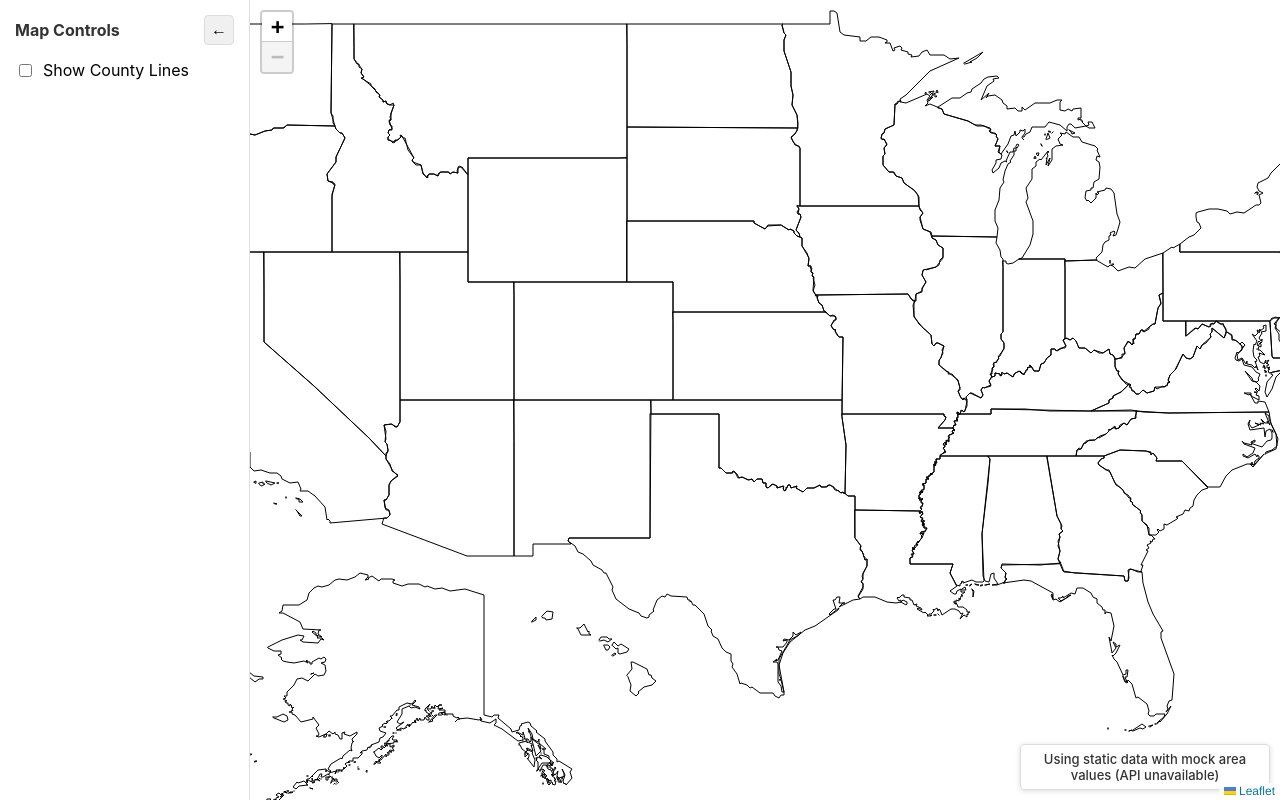
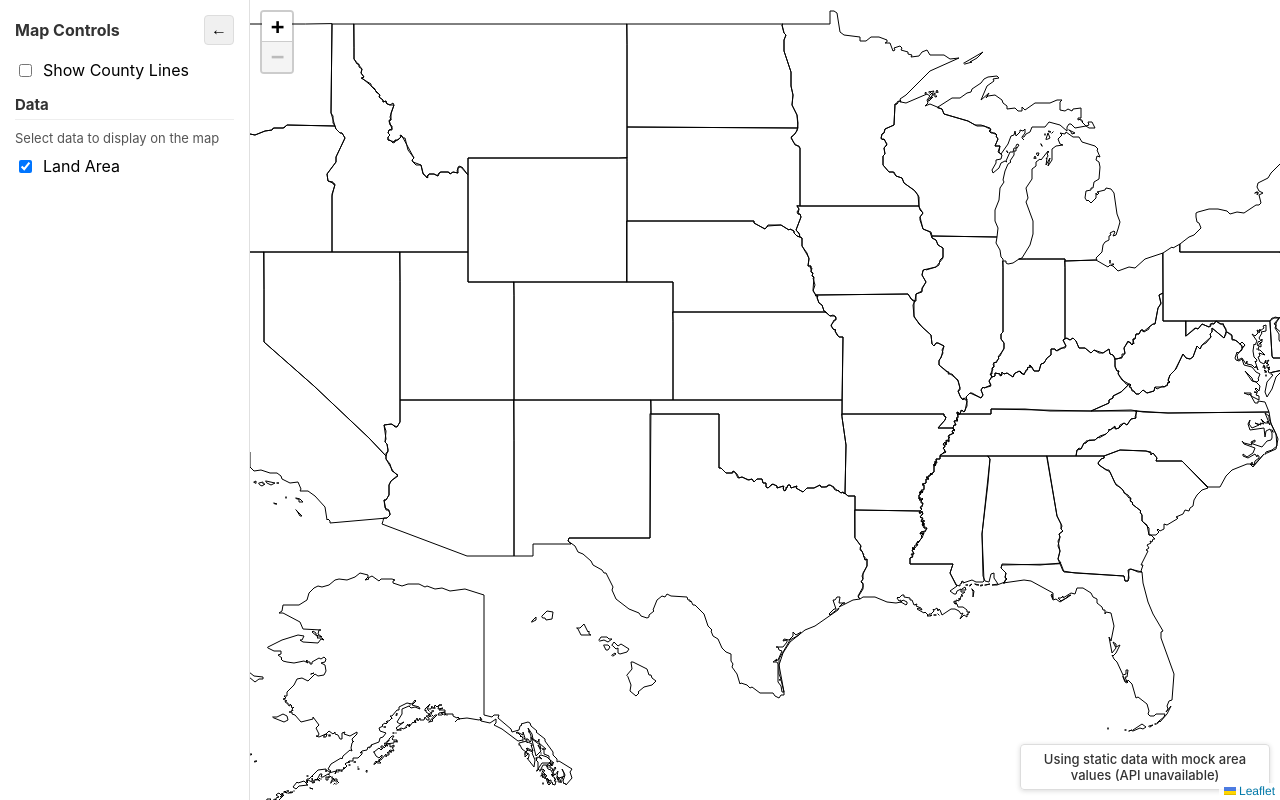
Before and after one commit to beardedjohnwick/AIDataViz, a React (Create React App) app in the folder MapData/frontend/: page / in a window 1280 px wide. Built offline with nearby package versions, Linux system fonts and the light colour scheme; no server answers.

Commit message:
Update frontend map components

```diff
--- a/MapData/frontend/src/components/ControlPanel.js
+++ b/MapData/frontend/src/components/ControlPanel.js
@@ -3,7 +3,9 @@ import './MapStyles.css';
 
 function ControlPanel({
   countyToggle,
-  onCountyToggle
+  onCountyToggle,
+  showAreaInTooltip,
+  onAreaToggle
 }) {
   const [collapsed, setCollapsed] = useState(false);
 
@@ -35,6 +37,21 @@ function ControlPanel({
             <span className="toggle-label">Show County Lines</span>
           </label>
         </div>
+
+        <div className="control-panel-section">
+          <h4 className="section-title">Data</h4>
+          <div className="data-controls">
+            <p className="data-description">Select data to display on the map</p>
+            <label className="control-toggle">
+              <input
+                type="checkbox"
+                checked={showAreaInTooltip}
+                onChange={onAreaToggle}
+              />
+              <span className="toggle-label">Land Area</span>
+            </label>
+          </div>
+        </div>
       </div>
     </div>
   );
--- a/MapData/frontend/src/components/CountyLayers.js
+++ b/MapData/frontend/src/components/CountyLayers.js
@@ -2,7 +2,7 @@ import React from 'react';
 import { GeoJSON, useMap } from 'react-leaflet';
 import './MapStyles.css';
 
-function CountyLayers({ data, onCountySelected }) {
+function CountyLayers({ data, onCountySelected, showAreaInTooltip }) {
   // Get access to the map instance
   const map = useMap();
 
@@ -25,7 +25,7 @@ function CountyLayers({ data, onCountySelected }) {
     // Add tooltip with county name and area
     if (feature.properties) {
       const countyName = feature.properties.name || 'Unknown';
-      const areaContent = feature.properties.area_sq_miles !== undefined
+      const areaContent = showAreaInTooltip && feature.properties.area_sq_miles !== undefined
         ? `<br>Area: ${formatArea(feature.properties.area_sq_miles)} sq mi`
         : '';
 
@@ -85,8 +85,10 @@ function CountyLayers({ data, onCountySelected }) {
     return null;
   }
 
+  // Use key to force re-render when showAreaInTooltip changes
   return (
     <GeoJSON
+      key={`counties-${showAreaInTooltip}`}
       data={data}
       style={countyStyle}
       onEachFeature={onEachFeature}
--- a/MapData/frontend/src/components/MapComponent.js
+++ b/MapData/frontend/src/components/MapComponent.js
@@ -47,6 +47,7 @@ function MapComponent() {
   const [countySelected, setCountySelected] = useState(false);
   const [selectedCountyName, setSelectedCountyName] = useState(null);
   const [usingApi, setUsingApi] = useState(true);
+  const [showAreaInTooltip, setShowAreaInTooltip] = useState(true);
 
   // Reference to the map instance
   const mapRef = useRef(null);
@@ -61,6 +62,11 @@ function MapComponent() {
   // Toggle county visibility
   const handleCountyToggle = () => {
     setCountyToggle(!countyToggle);
+  };
+
+  // Toggle area display in tooltip
+  const handleAreaToggle = () => {
+    setShowAreaInTooltip(!showAreaInTooltip);
   };
 
   // Handle state selection
@@ -237,6 +243,8 @@ function MapComponent() {
       <ControlPanel
         countyToggle={countyToggle}
         onCountyToggle={handleCountyToggle}
+        showAreaInTooltip={showAreaInTooltip}
+        onAreaToggle={handleAreaToggle}
       />
 
       {/* Map container */}
@@ -277,10 +285,18 @@ function MapComponent() {
           <MapController mapRef={mapRef} defaultCenter={center} defaultZoom={zoom} />
 
           {/* Render states using StateLayers component */}
-          {statesData && <StateLayers data={statesData} onStateSelected={handleStateSelected} />}
+          {statesData && <StateLayers
+            data={statesData}
+            onStateSelected={handleStateSelected}
+            showAreaInTooltip={showAreaInTooltip}
+          />}
 
           {/* Render counties using CountyLayers component */}
-          {showCounties && countiesData && <CountyLayers data={countiesData} onCountySelected={handleCountySelected} />}
+          {showCounties && countiesData && <CountyLayers
+            data={countiesData}
+            onCountySelected={handleCountySelected}
+            showAreaInTooltip={showAreaInTooltip}
+          />}
         </MapContainer>
       </div>
     </div>
--- a/MapData/frontend/src/components/MapStyles.css
+++ b/MapData/frontend/src/components/MapStyles.css
@@ -116,6 +116,29 @@
   margin-left: 8px;
 }
 
+/* Section titles in control panel */
+.section-title {
+  margin-top: 0;
+  margin-bottom: 10px;
+  font-size: 15px;
+  color: #333;
+  border-bottom: 1px solid #eee;
+  padding-bottom: 5px;
+}
+
+/* Data controls container */
+.data-controls {
+  margin-top: 8px;
+}
+
+/* Data description text */
+.data-description {
+  font-size: 13px;
+  color: #555;
+  margin-bottom: 10px;
+  margin-top: 0;
+}
+
 /* Map Container Styles */
 .map-container {
   flex-grow: 1;
--- a/MapData/frontend/src/components/StateLayers.js
+++ b/MapData/frontend/src/components/StateLayers.js
@@ -2,7 +2,7 @@ import React from 'react';
 import { GeoJSON, useMap } from 'react-leaflet';
 import './MapStyles.css';
 
-function StateLayers({ data, onStateSelected }) {
+function StateLayers({ data, onStateSelected, showAreaInTooltip }) {
   // Get access to the map instance
   const map = useMap();
 
@@ -25,7 +25,7 @@ function StateLayers({ data, onStateSelected }) {
     // Add tooltip with state name and area
     if (feature.properties) {
       const stateName = feature.properties.name || 'Unknown';
-      const areaContent = feature.properties.area_sq_miles !== undefined
+      const areaContent = showAreaInTooltip && feature.properties.area_sq_miles !== undefined
         ? `<br>Area: ${formatArea(feature.properties.area_sq_miles)} sq mi`
         : '';
 
@@ -85,8 +85,10 @@ function StateLayers({ data, onStateSelected }) {
     return null;
   }
 
+  // Use key to force re-render when showAreaInTooltip changes
   return (
     <GeoJSON
+      key={`states-${showAreaInTooltip}`}
       data={data}
       style={stateStyle}
       onEachFeature={onEachFeature}
```
